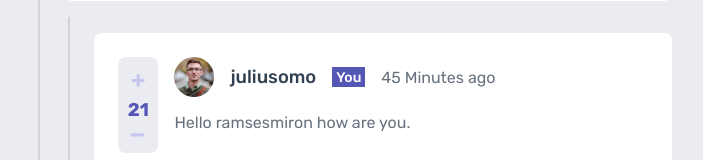
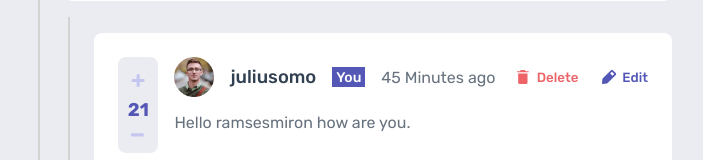
Before and after one commit to dream0ver/interactive-comment-section, a React (Vite) app: page / in a window 1280 px wide. Shown: the part 743-903 px from the top of the page, without its empty margins (288-991 px from the left). Built offline with nearby package versions, Linux system fonts and the light colour scheme.

Commit message:
added context api

```diff
--- a/index.html
+++ b/index.html
@@ -2,6 +2,7 @@
 <html lang="en">
   <head>
     <title>Interactive Comments</title>
+    <link rel="icon" href="#" />
   </head>
   <body>
     <div id="root"></div>
--- a/src/App.tsx
+++ b/src/App.tsx
@@ -1,14 +1,20 @@
+import { useContext } from "react"
 import Comment from "./components/Comment"
 import NewComment from "./components/NewComment"
-import DB from "./data.json"
+import { StateContext } from "./context/StateContext"
 
 function App() {
+  const { data } = useContext(StateContext)
   return (
     <section className="app-container">
-      {DB.comments.map((comment: any) => (
-        <Comment {...comment} currentUser={DB.currentUser} />
+      {data.comments.map((comment: any) => (
+        <Comment
+          key={comment.uuid}
+          {...comment}
+          currentUser={data.currentUser}
+        />
       ))}
-      <NewComment userInfo={DB.currentUser} />
+      <NewComment userInfo={data.currentUser} />
     </section>
   )
 }
--- a/src/components/Comment.tsx
+++ b/src/components/Comment.tsx
@@ -1,11 +1,16 @@
+import { StateContext } from "../context/StateContext"
 import { CommentPropType } from "../types/types"
 import NewComment from "./NewComment"
 import Upvote from "./Upvote"
-import { useState } from "react"
+import { useState, useContext } from "react"
 
 export default function Comment(props: CommentPropType) {
+  const { data } = useContext(StateContext)
   const [showInput, setShowInput] = useState<boolean>(false)
   const onReply = () => setShowInput(true)
+  const onDelete = () => {
+    console.log(data)
+  }
   return (
     <>
       <article className="comment-card flex comment">
@@ -26,12 +31,14 @@ export default function Comment(props: CommentPropType) {
                   Reply
                 </button>
               )}
-              {/* {props.user.username === props.currentUser.username && (
+              {props.user.username === props.currentUser.username && (
                 <>
-                  <button className="btn-delete">Delete</button>
+                  <button className="btn-delete" onClick={onDelete}>
+                    Delete
+                  </button>
                   <button className="btn-edit">Edit</button>
                 </>
-              )} */}
+              )}
             </div>
           </div>
           <p>{props.content}</p>
@@ -48,7 +55,11 @@ export default function Comment(props: CommentPropType) {
           <div className="line"></div>
           <div className="comments">
             {props.replies.map(reply => (
-              <Comment {...reply} currentUser={props.currentUser} />
+              <Comment
+                key={reply.uuid}
+                {...reply}
+                currentUser={props.currentUser}
+              />
             ))}
           </div>
         </div>
--- /dev/null
+++ b/src/context/StateContext.tsx
@@ -0,0 +1,17 @@
+import React, { useState, createContext } from "react"
+import DATA from "./data.json"
+export const StateContext = createContext<any>({})
+
+export const StateProvider = ({ children }: { children: React.ReactNode }) => {
+  const [data, setData] = useState<any>(DATA)
+  return (
+    <StateContext.Provider
+      value={{
+        data,
+        setData,
+      }}
+    >
+      {children}
+    </StateContext.Provider>
+  )
+}
--- a/src/data.json
+++ b/src/context/data.json
@@ -26,7 +26,7 @@
       "replies": [
         {
           "uuid": "2fe3f6bb-9477-4008-94fa-5a4360633ef9",
-          "parent_uuid": "203fe9f7-7361-40d2-b2f0-e56ae047c49b",
+          "parent_uuid": ["203fe9f7-7361-40d2-b2f0-e56ae047c49b"],
           "content": "If you're still new, I'd recommend focusing on the fundamentals of HTML, CSS, and JS before considering React. It's very tempting to jump ahead but lay a solid foundation first.",
           "createdAt": "1 week ago",
           "score": 4,
@@ -37,7 +37,10 @@
           "replies": [
             {
               "uuid": "d1e66fa4-5907-441f-88fd-e4f65b5fbad7",
-              "parent_uuid": "2fe3f6bb-9477-4008-94fa-5a4360633ef9",
+              "parent_uuid": [
+                "203fe9f7-7361-40d2-b2f0-e56ae047c49b",
+                "2fe3f6bb-9477-4008-94fa-5a4360633ef9"
+              ],
               "content": "Hello ramsesmiron how are you.",
               "createdAt": " 45 Minutes ago",
               "score": 21,
@@ -50,7 +53,7 @@
         },
         {
           "uuid": "d1e66fa4-5907-441f-88fd-e4f65b5fbad5",
-          "parent_uuid": "203fe9f7-7361-40d2-b2f0-e56ae047c49b",
+          "parent_uuid": ["203fe9f7-7361-40d2-b2f0-e56ae047c49b"],
           "content": "I couldn't agree more with this. Everything moves so fast and it always seems like everyone knows the newest library/framework. But the fundamentals are what stay constant.",
           "createdAt": "2 days ago",
           "score": 2,
--- a/src/main.tsx
+++ b/src/main.tsx
@@ -2,9 +2,12 @@ import React from "react"
 import ReactDOM from "react-dom/client"
 import App from "./App.tsx"
 import "./main.scss"
+import { StateProvider } from "./context/StateContext.tsx"
 
 ReactDOM.createRoot(document.getElementById("root")!).render(
   <React.StrictMode>
-    <App />
+    <StateProvider>
+      <App />
+    </StateProvider>
   </React.StrictMode>
 )
--- a/src/types/types.ts
+++ b/src/types/types.ts
@@ -4,7 +4,7 @@ export type UserInfoType = {
 }
 export type CommentPropType = {
   uuid: string
-  parent_uuid?: string
+  parent_uuid?: string[]
   content: string
   createdAt: string
   score: number
```
